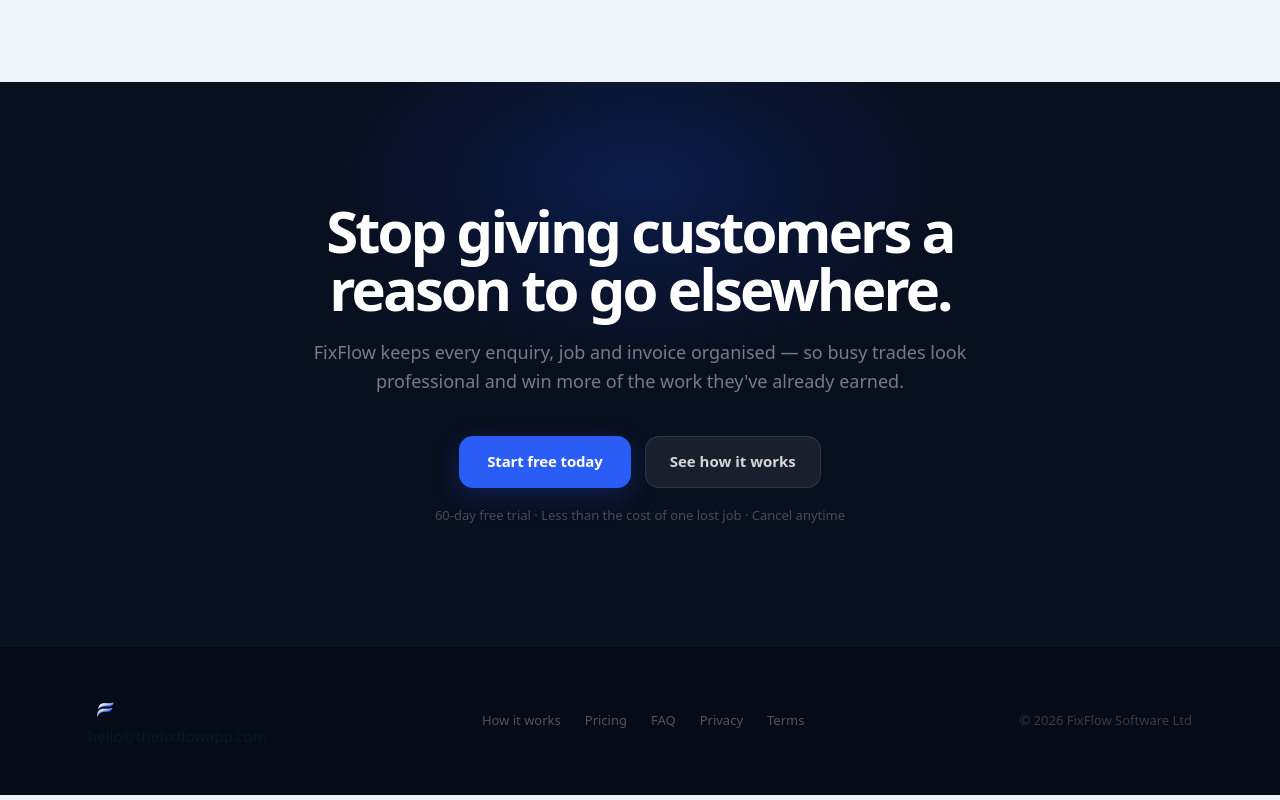
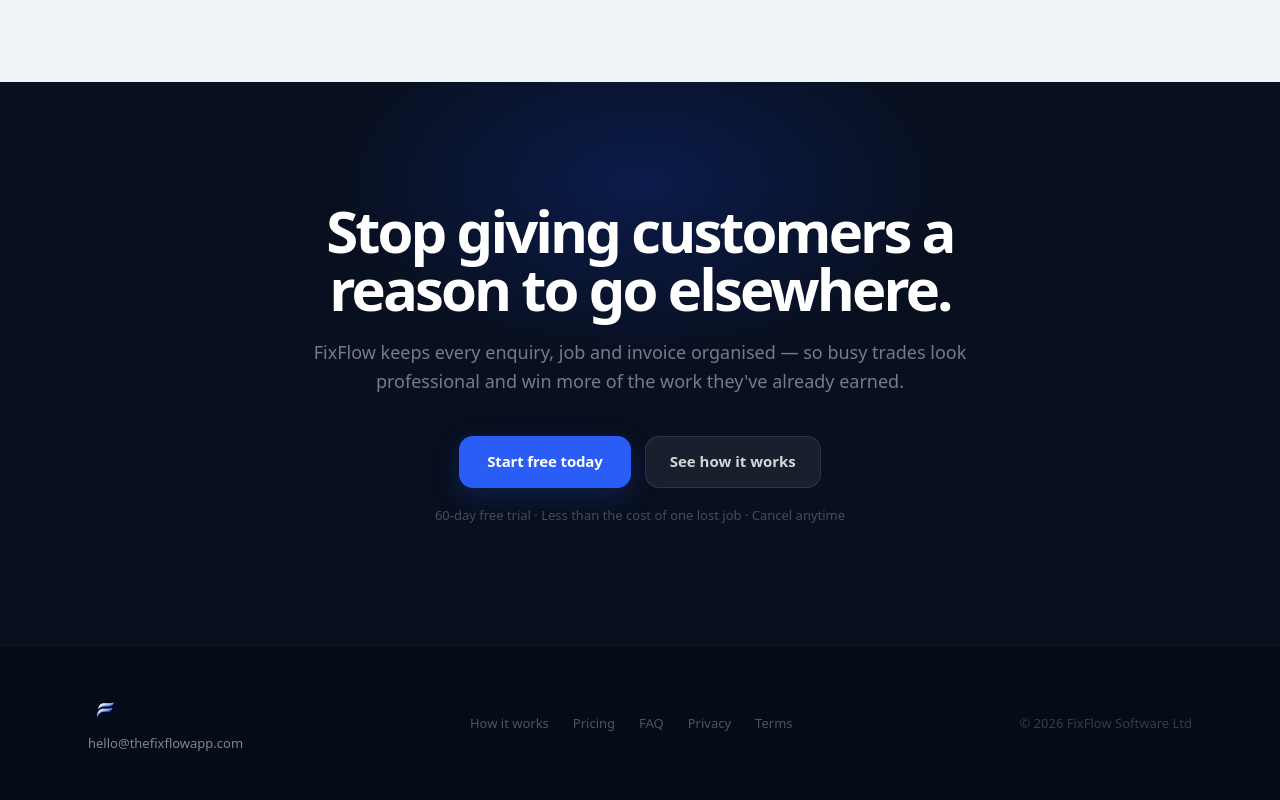
Before and after one commit to info284/fixflow, a Next.js app: page / in a window 1280 px wide. Shown: the part 8878-9678 px from the top of the page. Built offline with nearby package versions, Linux system fonts and the light colour scheme.

Commit message:
Update website pricing FAQ and CTA copy

```diff
--- a/app/home.css
+++ b/app/home.css
@@ -456,7 +456,20 @@ img { display: block; max-width: 100%; }
   flex-wrap: wrap; gap: 16px;
 }
 .homeFooterLogo { font-size: 18px; font-weight: 900; letter-spacing: -0.05em; color: rgba(255, 255, 255, 0.4); }
-.homeFooterLinks { display: flex; gap: 24px; flex-wrap: wrap; }
+.homeFooterEmail {
+  font-size: 13px;
+  color: rgba(255, 255, 255, 0.5);
+  font-weight: 500;
+  margin-top: 8px;
+}
+
+.homeFooterLinks {
+  display: flex;
+  gap: 24px;
+  flex-wrap: nowrap;
+  align-items: center;
+}
+
 .homeFooterLinks a { font-size: 13px; color: rgba(255, 255, 255, 0.3); font-weight: 500; transition: color 0.15s; }
 .homeFooterLinks a:hover { color: rgba(255, 255, 255, 0.6); }
 .homeFooterCopy { font-size: 13px; color: rgba(255, 255, 255, 0.2); }
```
